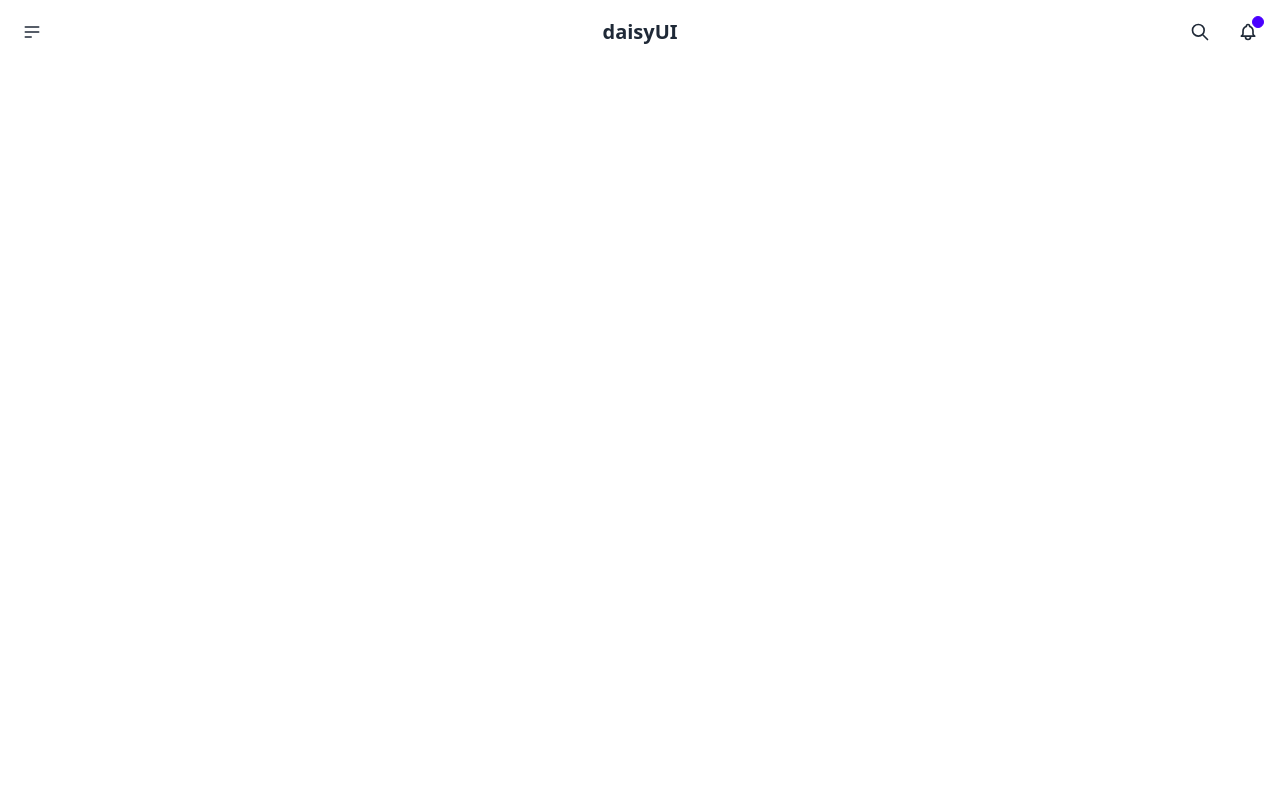
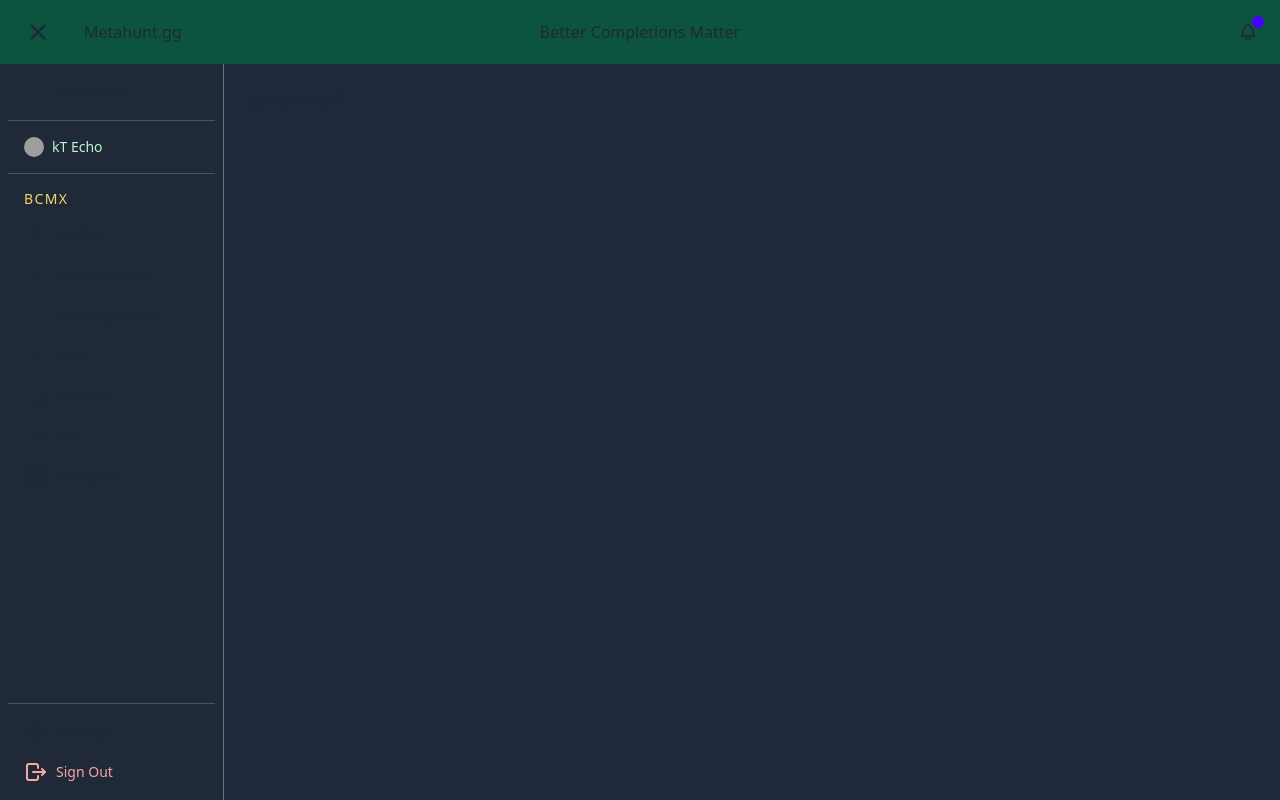
Before and after one commit to AndrewSGould/metahunt, a React (Create React App) app: page / in a window 1280 px wide. Built offline with nearby package versions, Linux system fonts and the light colour scheme; grey boxes are pictures that could not be loaded.

Commit message:
init navigation

```diff
--- a/public/index.html
+++ b/public/index.html
@@ -24,7 +24,7 @@
       work correctly both with client-side routing and a non-root public URL.
       Learn how to configure a non-root public URL by running `npm run build`.
     -->
-    <title>React App</title>
+    <title>Metahunt</title>
   </head>
   <body>
     <noscript>You need to enable JavaScript to run this app.</noscript>
--- a/src/App.css
+++ /dev/null
@@ -1,38 +0,0 @@
-.App {
-  text-align: center;
-}
-
-.App-logo {
-  height: 40vmin;
-  pointer-events: none;
-}
-
-@media (prefers-reduced-motion: no-preference) {
-  .App-logo {
-    animation: App-logo-spin infinite 20s linear;
-  }
-}
-
-.App-header {
-  background-color: #282c34;
-  min-height: 100vh;
-  display: flex;
-  flex-direction: column;
-  align-items: center;
-  justify-content: center;
-  font-size: calc(10px + 2vmin);
-  color: white;
-}
-
-.App-link {
-  color: #61dafb;
-}
-
-@keyframes App-logo-spin {
-  from {
-    transform: rotate(0deg);
-  }
-  to {
-    transform: rotate(360deg);
-  }
-}
--- a/src/App.tsx
+++ b/src/App.tsx
@@ -1,86 +1,22 @@
-import React from 'react';
-import './App.css';
+import React, { useEffect, useState } from 'react';
+import Header from './core/Header';
+import Nav from './core/Nav';
 
 function App() {
+  const [isNavOpen, setIsNavOpen] = useState(true);
+
+  useEffect(() => {
+    console.log(isNavOpen);
+  }, [isNavOpen]);
+
   return (
-    <div className='navbar bg-base-100'>
-      <div className='navbar-start'>
-        <div className='dropdown'>
-          <div tabIndex={0} role='button' className='btn btn-ghost btn-circle'>
-            <svg
-              xmlns='http://www.w3.org/2000/svg'
-              className='h-5 w-5'
-              fill='none'
-              viewBox='0 0 24 24'
-              stroke='currentColor'
-            >
-              <path
-                strokeLinecap='round'
-                strokeLinejoin='round'
-                strokeWidth='2'
-                d='M4 6h16M4 12h16M4 18h7'
-              />
-            </svg>
-          </div>
-          <ul
-            tabIndex={0}
-            className='menu menu-sm dropdown-content mt-3 z-[1] p-2 shadow bg-base-100 rounded-box w-52'
-          >
-            <li>
-              <a href='google.com'>Homepage</a>
-            </li>
-            <li>
-              <a href='google.com'>Portfolio</a>
-            </li>
-            <li>
-              <a href='google.com'>About</a>
-            </li>
-          </ul>
-        </div>
+    <main className='bg-tertiary h-screen'>
+      <Header setIsNavOpen={setIsNavOpen} />
+      <div className='flex'>
+        <Nav isNavOpen={isNavOpen} />
+        <section className='m-6'>content stuff</section>
       </div>
-      <div className='navbar-center'>
-        <a href='google.com' className='btn btn-ghost text-xl'>
-          daisyUI
-        </a>
-      </div>
-      <div className='navbar-end'>
-        <button className='btn btn-ghost btn-circle'>
-          <svg
-            xmlns='http://www.w3.org/2000/svg'
-            className='h-5 w-5'
-            fill='none'
-            viewBox='0 0 24 24'
-            stroke='currentColor'
-          >
-            <path
-              strokeLinecap='round'
-              strokeLinejoin='round'
-              strokeWidth='2'
-              d='M21 21l-6-6m2-5a7 7 0 11-14 0 7 7 0 0114 0z'
-            />
-          </svg>
-        </button>
-        <button className='btn btn-ghost btn-circle'>
-          <div className='indicator'>
-            <svg
-              xmlns='http://www.w3.org/2000/svg'
-              className='h-5 w-5'
-              fill='none'
-              viewBox='0 0 24 24'
-              stroke='currentColor'
-            >
-              <path
-                strokeLinecap='round'
-                strokeLinejoin='round'
-                strokeWidth='2'
-                d='M15 17h5l-1.405-1.405A2.032 2.032 0 0118 14.158V11a6.002 6.002 0 00-4-5.659V5a2 2 0 10-4 0v.341C7.67 6.165 6 8.388 6 11v3.159c0 .538-.214 1.055-.595 1.436L4 17h5m6 0v1a3 3 0 11-6 0v-1m6 0H9'
-              />
-            </svg>
-            <span className='badge badge-xs badge-primary indicator-item'></span>
-          </div>
-        </button>
-      </div>
-    </div>
+    </main>
   );
 }
 
--- /dev/null
+++ b/src/core/Header.tsx
@@ -0,0 +1,23 @@
+import BurgerMenu from '../icons/BurgerMenu';
+import NotifBell from '../icons/NotifBell';
+
+export default function Header({ setIsNavOpen }: HeaderProps) {
+  return (
+    <header className='navbar bg-primary'>
+      <section className='navbar-start flex gap-4'>
+        <BurgerMenu setIsNavOpen={setIsNavOpen} />
+        <h1>Metahunt.gg</h1>
+      </section>
+      <div className='navbar-center hidden md:block'>
+        <h1>Better Completions Matter</h1>
+      </div>
+      <section className='navbar-end'>
+        <NotifBell />
+      </section>
+    </header>
+  );
+}
+
+type HeaderProps = {
+  setIsNavOpen: (value: (prev: boolean) => boolean) => void;
+};
--- /dev/null
+++ b/src/core/Nav.tsx
@@ -0,0 +1,117 @@
+import React from 'react';
+import {
+  IconAbc,
+  IconCalendarMonth,
+  IconCalendarTime,
+  IconDice5,
+  IconGraph,
+  IconLayoutDashboard,
+  IconLogout,
+  IconMoodPuzzled,
+  IconSettings,
+  IconUserScan,
+} from '@tabler/icons-react';
+import Avatar from '../icons/Avatar';
+import { AnimatePresence, motion } from 'framer-motion';
+
+export default function Nav({ isNavOpen }: NavProps) {
+  return (
+    <AnimatePresence>
+      {isNavOpen && (
+        <motion.ul
+          initial={{ marginLeft: -224 }}
+          animate={{ marginLeft: 0 }}
+          exit={{ marginLeft: 0 }}
+          transition={{ type: 'spring', stiffness: 500, damping: 30 }}
+          className='menu bg-secondary border-r border-r-slate-500 w-56 h-[calc(100vh-64px)] flex-nowrap'
+        >
+          <div>
+            <li>
+              <a href='www.google.com'>
+                <IconLayoutDashboard />
+                Dashboard
+              </a>
+            </li>
+            <hr className='border-slate-600 my-2' />
+            <li className='text-green-200'>
+              <div>
+                <Avatar />
+                kT Echo
+                {/* <IconChevronDown className='swap-off fill-current w-4 h-4' /> */}
+              </div>
+            </li>
+            <hr className='border-slate-600 my-2' />
+            <li className='text-[#f0d964]'>
+              <span className='pointer-events-none font-normal leading-tight tracking-widest'>
+                BCMX
+              </span>
+            </li>
+          </div>
+          <div className='h-auto overflow-y-auto'>
+            <li>
+              <a href='www.google.com'>
+                <IconUserScan />
+                Profile
+              </a>
+            </li>
+            <li>
+              <a href='www.google.com'>
+                <IconGraph />
+                Leaderboards
+              </a>
+            </li>
+            <li>
+              <a href='www.google.com'>
+                <IconCalendarMonth />
+                Monthly Bonus
+              </a>
+            </li>
+            <li>
+              <a href='www.google.com'>
+                <IconDice5 />
+                RGSC
+              </a>
+            </li>
+            <li>
+              <a href='www.google.com'>
+                <IconCalendarTime />
+                Yearlies
+              </a>
+            </li>
+            <li>
+              <a href='www.google.com'>
+                <IconAbc />
+                ABC
+              </a>
+            </li>
+            <li>
+              <a href='www.google.com'>
+                <IconMoodPuzzled />
+                Odd Jobs
+              </a>
+            </li>
+          </div>
+          <div className='mt-auto'>
+            <hr className='border-slate-600 my-2' />
+            <li>
+              <a href='www.google.com'>
+                <IconSettings />
+                Settings
+              </a>
+            </li>
+            <li className='text-red-300'>
+              <a href='www.google.com'>
+                <IconLogout />
+                Sign Out
+              </a>
+            </li>
+          </div>
+        </motion.ul>
+      )}
+    </AnimatePresence>
+  );
+}
+
+type NavProps = {
+  isNavOpen: boolean;
+};
--- /dev/null
+++ b/src/icons/ArrowFlip.tsx
@@ -0,0 +1,13 @@
+import { IconChevronDown, IconChevronRight } from '@tabler/icons-react';
+
+export default function ArrowFlip() {
+  return (
+    <label className='swap swap-rotate'>
+      {/* this hidden checkbox controls the state */}
+      <input type='checkbox' />
+
+      <IconChevronRight className='swap-on fill-current w-4 h-4' />
+      <IconChevronDown className='swap-off fill-current w-4 h-4' />
+    </label>
+  );
+}
--- /dev/null
+++ b/src/icons/Avatar.tsx
@@ -0,0 +1,9 @@
+export default function Avatar() {
+  return (
+    <div className='avatar h-5 w-5'>
+      <div className='w-24 rounded-full'>
+        <img src='https://img.daisyui.com/images/stock/photo-1534528741775-53994a69daeb.jpg' />
+      </div>
+    </div>
+  );
+}
--- /dev/null
+++ b/src/icons/BurgerMenu.tsx
@@ -0,0 +1,34 @@
+export default function BurgerMenu({ setIsNavOpen }: BurgerMenuProps) {
+  return (
+    <label className='btn btn-ghost border-none bg-primary swap swap-rotate'>
+      {/* this hidden checkbox controls the state */}
+      <input type='checkbox' onClick={() => setIsNavOpen((prev) => !prev)} />
+
+      {/* hamburger icon */}
+      <svg
+        className='swap-on fill-current'
+        xmlns='http://www.w3.org/2000/svg'
+        width='28'
+        height='28'
+        viewBox='0 0 512 512'
+      >
+        <path d='M64,384H448V341.33H64Zm0-106.67H448V234.67H64ZM64,128v42.67H448V128Z' />
+      </svg>
+
+      {/* close icon */}
+      <svg
+        className='swap-off fill-current'
+        xmlns='http://www.w3.org/2000/svg'
+        width='28'
+        height='28'
+        viewBox='0 0 512 512'
+      >
+        <polygon points='400 145.49 366.51 112 256 222.51 145.49 112 112 145.49 222.51 256 112 366.51 145.49 400 256 289.49 366.51 400 400 366.51 289.49 256 400 145.49' />
+      </svg>
+    </label>
+  );
+}
+
+type BurgerMenuProps = {
+  setIsNavOpen: (value: (prev: boolean) => boolean) => void;
+};
--- /dev/null
+++ b/src/icons/NotifBell.tsx
@@ -0,0 +1,23 @@
+export default function NotifBell() {
+  return (
+    <button className='btn btn-ghost btn-circle'>
+      <div className='indicator'>
+        <svg
+          xmlns='http://www.w3.org/2000/svg'
+          className='h-5 w-5'
+          fill='none'
+          viewBox='0 0 24 24'
+          stroke='currentColor'
+        >
+          <path
+            strokeLinecap='round'
+            strokeLinejoin='round'
+            strokeWidth='2'
+            d='M15 17h5l-1.405-1.405A2.032 2.032 0 0118 14.158V11a6.002 6.002 0 00-4-5.659V5a2 2 0 10-4 0v.341C7.67 6.165 6 8.388 6 11v3.159c0 .538-.214 1.055-.595 1.436L4 17h5m6 0v1a3 3 0 11-6 0v-1m6 0H9'
+          />
+        </svg>
+        <span className='badge badge-xs badge-primary indicator-item'></span>
+      </div>
+    </button>
+  );
+}
--- a/tailwind.config.js
+++ b/tailwind.config.js
@@ -2,7 +2,13 @@
 module.exports = {
   content: ['./src/**/*.{html,js,jsx,ts,tsx}'],
   theme: {
-    extend: {},
+    extend: {
+      colors: {
+        primary: '#0c5440',
+        secondary: '#1f2937',
+        tertiary: '#1e293b',
+      },
+    },
   },
   plugins: [require('daisyui')],
 };
```
Also changed, not shown: package.json (+4 -3 lines), 2 other files (tests, documents, lock files or other folders).
